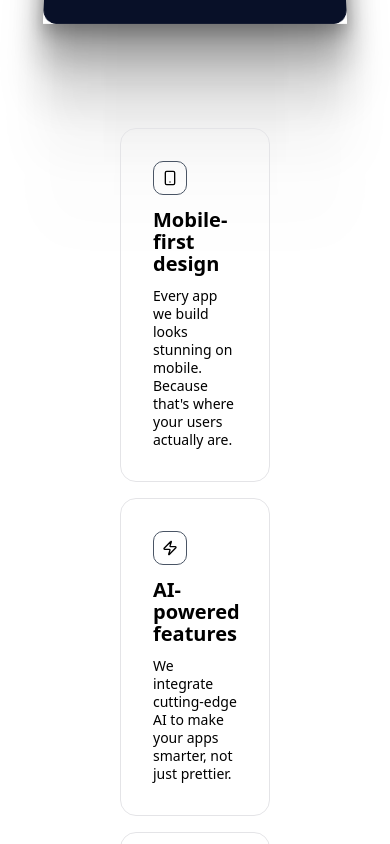
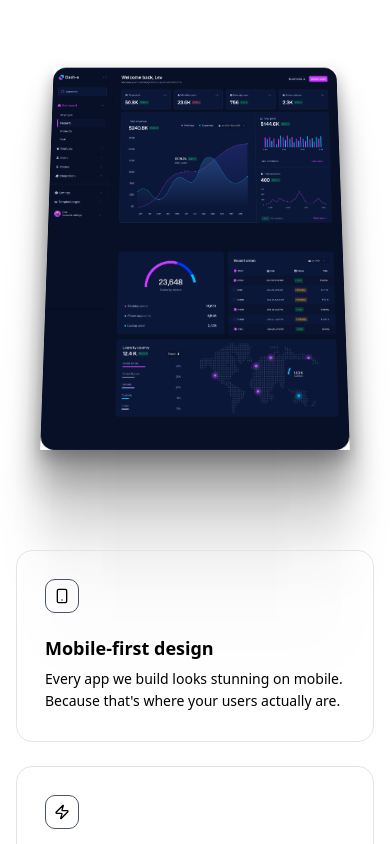
Before and after one commit to LevMartens/aethercode, a Next.js app: page / in a window 390 px wide. Shown: the part 2360-3204 px from the top of the page. Built offline with nearby package versions, Linux system fonts and the light colour scheme.

Commit message:
feat: mobile fixes

```diff
--- a/src/components/sections/FeaturesGlowCards.tsx
+++ b/src/components/sections/FeaturesGlowCards.tsx
@@ -5,7 +5,7 @@ import { GlowingEffect } from "@/components/ui/glowing-effect";
 
 export function FeaturesGlowCards() {
   return (
-    <ul className="grid grid-cols-1 grid-rows-none gap-4 md:grid-cols-12 md:grid-rows-3 lg:gap-4 xl:max-h-[34rem] xl:grid-rows-2 px-30">
+    <ul className="grid grid-cols-1 gap-6 px-4 sm:px-6 md:grid-cols-12 md:grid-rows-3 md:gap-4 md:px-8 lg:gap-6 lg:px-12 xl:max-h-[34rem] xl:grid-rows-2 xl:px-30">
       <GridItem
         area="md:[grid-area:1/1/2/7] xl:[grid-area:1/1/2/5]"
         icon={
@@ -55,7 +55,9 @@ interface GridItemProps {
 
 const GridItem = ({ area, icon, title, description }: GridItemProps) => {
   return (
-    <li className={`min-h-[14rem] list-none ${area}`}>
+    <li
+      className={`min-h-[12rem] sm:min-h-[13rem] md:min-h-[14rem] list-none ${area}`}
+    >
       <div className="relative h-full rounded-2xl border p-2 md:rounded-3xl md:p-3">
         <GlowingEffect
           spread={40}
@@ -64,18 +66,18 @@ const GridItem = ({ area, icon, title, description }: GridItemProps) => {
           proximity={64}
           inactiveZone={0.01}
         />
-        <div className="border-0.75 relative flex h-full flex-col justify-between gap-6 overflow-hidden rounded-xl p-6 md:p-6 dark:shadow-[0px_0px_27px_0px_#2D2D2D]">
-          <div className="relative flex flex-1 flex-col justify-between gap-3">
+        <div className="border-0.75 relative flex h-full flex-col justify-between gap-4 sm:gap-5 md:gap-6 overflow-hidden rounded-xl p-5 sm:p-6 md:p-6 dark:shadow-[0px_0px_27px_0px_#2D2D2D]">
+          <div className="relative flex flex-1 flex-col justify-between gap-3 sm:gap-4">
             <div className="w-fit rounded-lg border border-gray-600 p-2">
               {icon}
             </div>
-            <div className="space-y-3">
-              <h3 className="-tracking-4 pt-0.5 font-sans text-xl/[1.375rem] font-semibold text-balance text-black md:text-2xl/[1.875rem] dark:text-white">
+            <div className="space-y-2 sm:space-y-3">
+              <h3 className="-tracking-4 pt-0.5 font-sans text-lg sm:text-xl md:text-2xl font-semibold text-balance text-black leading-tight dark:text-white">
                 {title}
               </h3>
-              <h2 className="font-sans text-sm/[1.125rem] text-black md:text-base/[1.375rem] dark:text-neutral-400 [&_b]:md:font-semibold [&_strong]:md:font-semibold">
+              <p className="font-sans text-sm sm:text-base md:text-base text-black leading-relaxed dark:text-neutral-400">
                 {description}
-              </h2>
+              </p>
             </div>
           </div>
         </div>
--- a/src/components/ui/hero-parallax.tsx
+++ b/src/components/ui/hero-parallax.tsx
@@ -52,7 +52,7 @@ export const HeroParallax = ({
   return (
     <div
       ref={ref}
-      className="h-[200vh] py-24 overflow-hidden antialiased relative flex flex-col self-auto [perspective:1000px] [transform-style:preserve-3d] "
+      className="h-[250vh] sm:h-[220vh] md:h-[200vh] py-24 overflow-hidden antialiased relative flex flex-col self-auto [perspective:1000px] [transform-style:preserve-3d] "
     >
       <Header />
       <motion.div style={{ rotateX, rotateZ, translateY, opacity }}>
--- a/src/components/ui/resizable-navbar.tsx
+++ b/src/components/ui/resizable-navbar.tsx
@@ -68,7 +68,7 @@ export const NavbarX = ({ children, className }: NavbarProps) => {
     <motion.div
       ref={ref}
       // IMPORTANT: Change this to class of `fixed` if you want the navbar to be fixed
-      className={cn("sticky inset-x-0 top-20 z-40 w-full", className)}
+      className={cn("fixed inset-x-0 top-20 z-40 w-full", className)}
     >
       {React.Children.map(children, (child) =>
         React.isValidElement(child)
```
